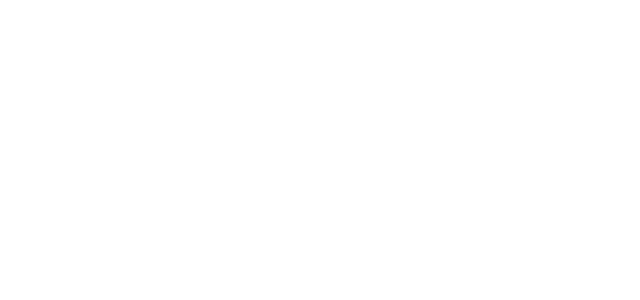
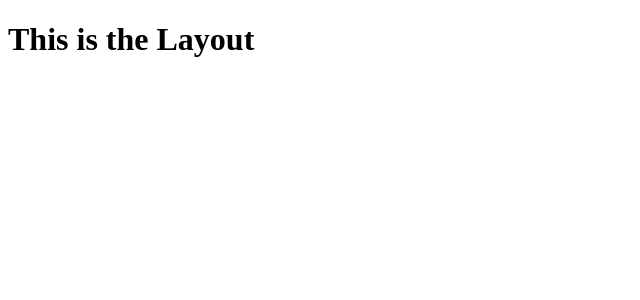
Before and after one commit to CeciliaL1/margareta-alvthin, a React (Vite) app: page /aboutme in a window 1280 px wide. Shown: the top 300 px of the page, without its empty margins (0-640 px from the left). Built offline with nearby package versions, Linux system fonts and the light colour scheme.

Commit message:
:sparkles: add routes

```diff
--- a/src/Router.tsx
+++ b/src/Router.tsx
@@ -0,0 +1,11 @@
+import { createBrowserRouter } from "react-router";
+import { Layout } from "./views/Layout";
+import { AboutMe } from "./views/AboutMe";
+
+export const Router = createBrowserRouter([
+  {
+    path: "/",
+    element: <Layout></Layout>,
+    children: [{ path: "/aboutme", element: <AboutMe></AboutMe> }],
+  },
+]);
--- /dev/null
+++ b/src/views/AboutMe.tsx
@@ -0,0 +1,7 @@
+export const AboutMe = () => {
+  return (
+    <>
+      <h1>This is About me</h1>
+    </>
+  );
+};
--- /dev/null
+++ b/src/views/Layout.tsx
@@ -0,0 +1,7 @@
+export const Layout = () => {
+  return (
+    <>
+      <h1>This is the Layout</h1>
+    </>
+  );
+};
```
Also changed, not shown: src/App.tsx (+6 -6 lines).
